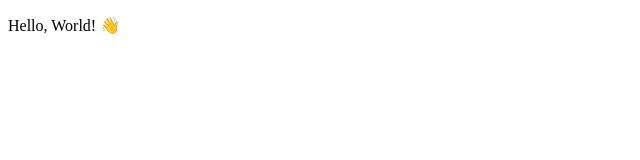
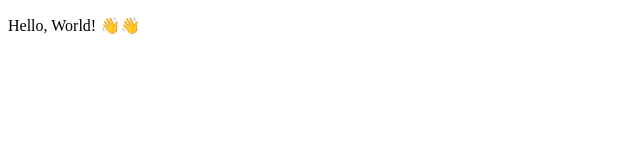
Before and after one commit to jimthoburn/monorepo-test, a plain HTML site: page static-site/index.html in a window 1280 px wide. Shown: the full height of the page, 0-640 px from the left. Drawn offline with Linux system fonts and the light colour scheme.

Commit message:
Update index.html

```diff
--- a/static-site/index.html
+++ b/static-site/index.html
@@ -2,9 +2,9 @@
 <html lang="en" dir="ltr">
 <head>
   <meta charset="utf-8" />
-  <title>Hello, World! 👋</title>
+  <title>Hello, World! 👋👋</title>
 </head>
 <body>
-  <p>Hello, World! 👋</p>
+  <p>Hello, World! 👋👋</p>
 </body>
 </html>
```
